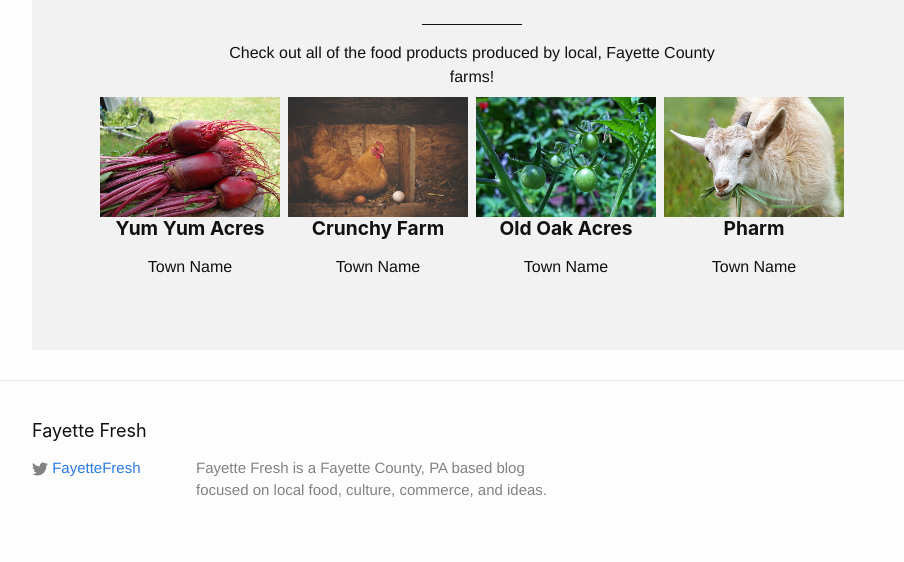
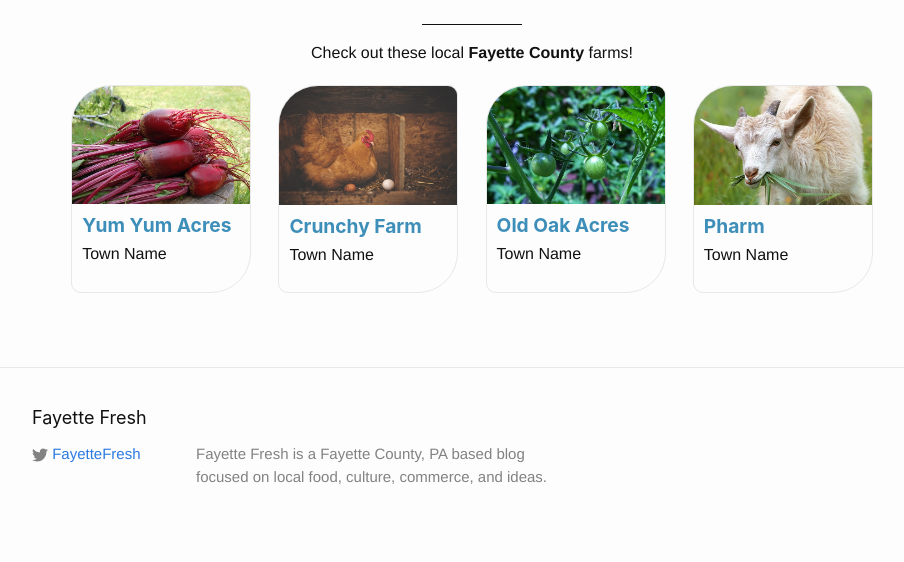
Before and after one commit to BillTalkington/fayette_fresh, a Jekyll site: the page built from farms.html, in a window 1280 px wide. Shown: the part 585-1147 px from the top of the page, without its empty margins (168-1072 px from the left). Built offline with Jekyll 4.4.1, drawn with Linux system fonts in a browser that asks for light colours.

Commit message:
Started CSS styling and animation for category exemplars; get Bourbon includes working for this

```diff
--- a/_includes/category_exemplar.html
+++ b/_includes/category_exemplar.html
@@ -1,8 +1,8 @@
-<section id="exemplars" class="exemplars text-centered">
+<section id="exemplars" class="exemplars">
 	<!-- <h2>{{ page.category_title }}</h2> -->
 	<hr class="horz-bar">
 
-	<p class="category-statement">{{ page.category_statement }}</p>
+	<p class="category-statement text-centered">{{ page.category_statement }}</p>
 
 	<div class="container-exemplars">
 
@@ -13,8 +13,10 @@
 				<i class="fa fa-circle fa-stack-2x"></i>
 	      <i class="fa fa-picture-o fa-stack-1x text-icons"></i>
 			</span> -->
-			<h4><strong>{{ exemplar.name }}</strong></h4>
-			<p>Town Name</p>
+			<div class="exemplar_info">
+				<h4><strong>{{ exemplar.name }}</strong></h4>
+				<p>Town Name</p>
+			</div>
 		</div>
 
 	{% endfor %}
--- a/_sass/_fayette-fresh.scss
+++ b/_sass/_fayette-fresh.scss
@@ -77,7 +77,7 @@ h4 {
 	flex-wrap: wrap;
 	justify-content: space-around;
 	align-content: space-around;
-	padding: 0 5vw;
+	// padding: 0 5vw;
 }
 
 // @media (min-width: 769px) {
@@ -89,7 +89,7 @@ h4 {
 @media (min-width: 769px) {
 
 	.container-exemplars {
-		padding: 0 5vw;
+		padding: 0 2vw;
 	}
 }
 
@@ -104,17 +104,36 @@ h4 {
 }
 
 .exemplars {
-	background: #f2f2f2;
+	// background: #f2f2f2;
 	padding: 40px 0;
 }
 
 .exemplar {
+	border: 1px solid $grey-color-light;
+	border-radius: 40px 10px 40px 10px;
+	margin: 4px;
 	max-width: 180px;
+	overflow: hidden;
+	transition: all 200ms;
+}
+
+.exemplar:hover {
+	transform: translateY(-5px);
+	box-shadow: 2px 4px 10px $fayette-fresh-blue;
+}
+
+.exemplar_info {
+	padding: 10px 10px;
+
+	h4 {
+		color: $fayette-fresh-blue;
+		margin-bottom: 5px;
+	}
 }
 
 .category-statement {
 	padding: 0 15vw;
-	margin-bottom: 0.5em;
+	margin-bottom: 1em;
 }
 
 .horz-bar {
@@ -170,7 +189,6 @@ section.exemplars {
   padding-left: 5px;
 }
 
-
 section {
 	padding: 2em 0;
 }
--- a/css/main.scss
+++ b/css/main.scss
@@ -18,6 +18,7 @@ $spacing-unit:     30px;
 $text-color:       #111;
 $background-color: #fdfdfd;
 $brand-color:      #2a7ae2;
+$fayette-fresh-blue:	 #3d8eb9;
 
 $grey-color:       #828282;
 $grey-color-light: lighten($grey-color, 40%);
--- a/farms.html
+++ b/farms.html
@@ -7,7 +7,7 @@ custom_js:
 - leaflet
 - FayetteCountyPAGeoJSON
 category_title: Fayette Fresh Farms
-category_statement: Check out all of the food products produced by local, Fayette County farms!
+category_statement: Check out these local <strong>Fayette County</strong> farms!
 ---
 
 <h1>Fayette Fresh Farms</h1>
```
Also changed, not shown: _includes/category_instance.html (deleted, +0 -24 lines).
